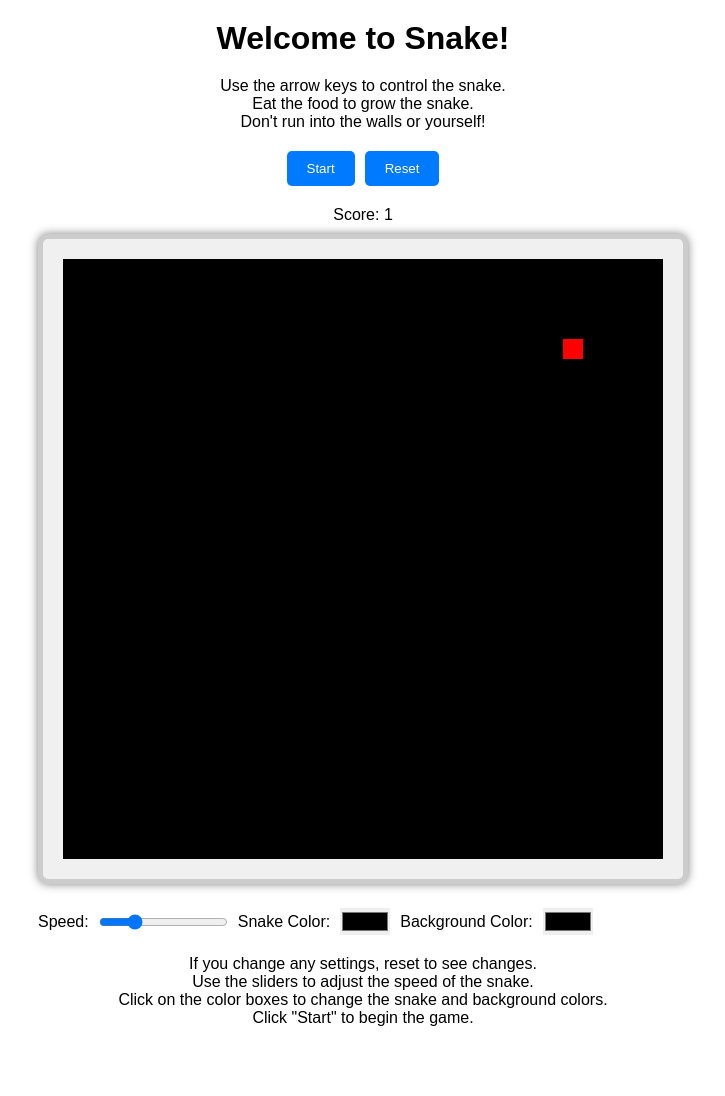
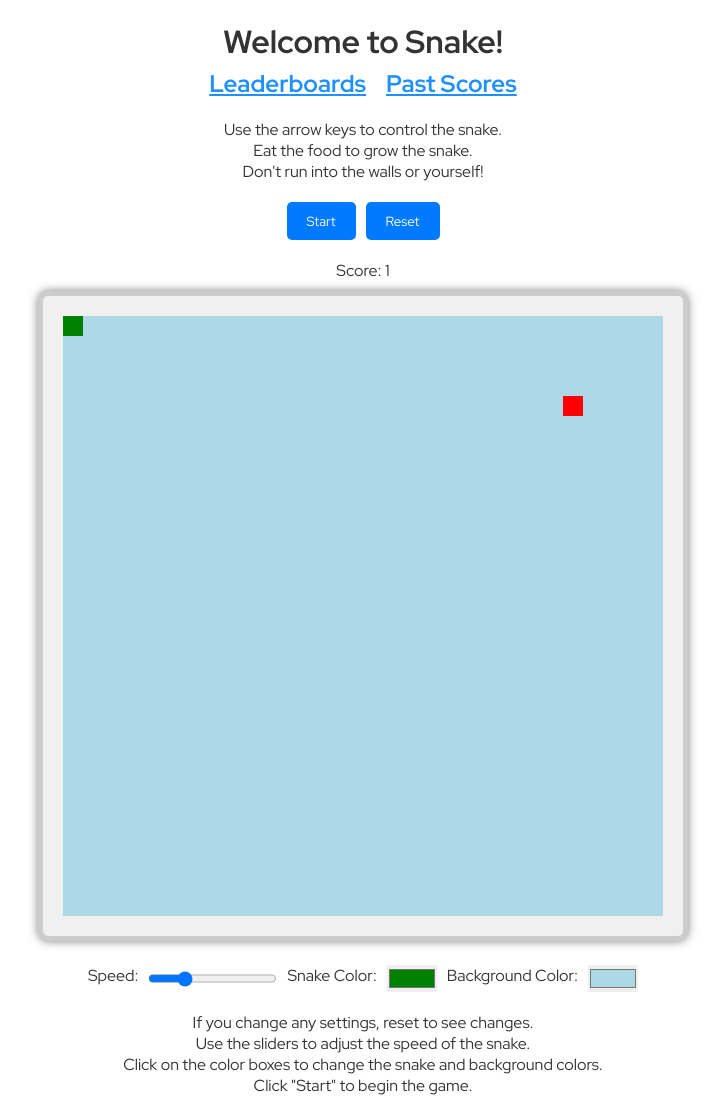
Before and after one commit to DanMarDev/Snake, a plain HTML site: page index.html in a window 1280 px wide. Shown: the whole page, without its empty margins (277-1002 px from the left). Before the commit the page ends 1027 px from the top, so only its background shows below. Drawn offline with Linux system fonts and the light colour scheme; a web font is replaced by a local one.

Commit message:
Documentation, implementation of custom settings, and bug fixes

```diff
--- a/css/style.css
+++ b/css/style.css
@@ -1,3 +1,12 @@
+p, h1, h2, h3, h4, h5, h6, li, span, div, a, button, label, input, textarea, select, option {
+    font-family: 'Red Hat Display', 'Special Gothic Expanded One', 'Roboto', sans-serif !important;
+    color: #333;
+}
+
+button {
+    font-family: 'Red Hat Display', 'Special Gothic Expanded One', 'Roboto', sans-serif !important;
+}
+
 canvas {
     background-color: #f0f0f0;
     padding: 20px;
@@ -5,6 +14,25 @@ canvas {
     border-radius: 10px;
     box-shadow: 0 0 10px rgba(0, 0, 0, 0.5);
     margin-top: 10px;
+}
+
+.submenu {
+    display: flex;
+    flex-direction: row;
+    gap: 20px;
+    align-items: center;
+}
+
+.submenu h2 {
+    margin-bottom: 20px;
+    font-size: 24px;
+    color: #1e90ff; /* DodgerBlue */
+    text-decoration: underline;
+}
+
+.submenu h2:hover {
+    color: #ff6347; /* Tomato */
+    cursor: pointer;
 }
 
 #modalOverlay {
@@ -38,7 +66,7 @@ canvas {
     display: flex;
     flex-direction: row;
     gap: 10px;
-    align-items: center;
+    justify-content: center;
     margin-top: 20px;
     margin-bottom: 20px;
 }
@@ -61,7 +89,6 @@ canvas {
 }
 
 body {
-    font-family: Arial, sans-serif;
     margin: 0;
     padding: 0;
     display: flex;
@@ -72,7 +99,7 @@ body {
 h1 {
     text-align: center;
     margin-top: 20px;
-    margin-bottom: 20px;
+    margin-bottom: 5px;
 }
 
 .instructions {
--- a/index.html
+++ b/index.html
@@ -5,46 +5,57 @@
     <title>Snake!</title>
     <link rel="stylesheet" href="css/reset.css">
     <link rel="stylesheet" href="css/style.css">
+    <link rel="preconnect" href="https://fonts.googleapis.com">
+    <link rel="preconnect" href="https://fonts.gstatic.com" crossorigin>
+    <link href="https://fonts.googleapis.com/css2?family=Red+Hat+Display:ital,wght@0,300..900;1,300..900&family=Special+Gothic+Expanded+One&display=swap" rel="stylesheet">
     <script src="js/snake.js"></script>
     <script src="js/functions.js"></script>
 </head>
 <body>
+    <header>
         <h1>Welcome to Snake!</h1>
-    <div class ="instructions">
+        <div class ="submenu">
+            <h2 href="#">Leaderboards</h2>
+            <h2 href="#">Past Scores</h2>
+        </div>
+    </header>
+    <main>
+        <section class="instructions">
             <p>Use the arrow keys to control the snake.</p>
             <p>Eat the food to grow the snake.</p>
             <p>Don't run into the walls or yourself!</p>
-    </div>
-    <div class = "settings">
+        </section>
+        <section class="settings">
             <button id="startButton" onclick="startGame()">Start</button>
             <button id="stopButton" class="hidden" onclick="stopGame()">Stop</button>
             <button id="resumeButton" class="hidden" onclick="resumeGame()">Resume</button>
             <button id="resetButton" onclick="reset()">Reset</button>
-    </div>
-    <div class="instructions">
-        <div id="score"></p>
-    </div>
-    <div class="canvas-container">
+        </section>
+        <section class="instructions">
+            <div id="score"></div>
+        </section>
+        <section class="canvas-container">
             <canvas id="gameCanvas" width="600" height="600"></canvas>
-    </div>
-    <div class="settings">
+        </section>
+        <section class="settings">
             <label for="speed">Speed:</label>
             <input type="range" id="speed" min="100" max="300" value="150" step="1">
             <label for="color">Snake Color:</label>
-        <input type="color" id="color" value="green">
+            <input type="color" id="color" value="#008000">
             <label for="bgColor">Background Color:</label>
-        <input type="color" id="bgColor" value="lightblue">
-    </div>
-    <div class ="instructions">
+            <input type="color" id="bgColor" value="#ADD8E6">
+        </section>
+        <section class="instructions">
             <p>If you change any settings, reset to see changes.</p>
             <p>Use the sliders to adjust the speed of the snake.</p>
             <p>Click on the color boxes to change the snake and background colors.</p>
             <p>Click "Start" to begin the game.</p>
-    </div>
-    <div id ="modalOverlay" class="hidden">
+        </section>
+    </main>
+    <div id="modalOverlay" class="hidden">
         <div id="customAlert" class="hidden">
             <span id="alert"></span>
-            <button id="alertButton" onclick=hideAlert()>OK</button>
+            <button id="alertButton" onclick="hideAlert()">OK</button>
         </div>
     </div>
 </body>
--- a/js/functions.js
+++ b/js/functions.js
@@ -37,6 +37,7 @@ function stopGame() {
 
 function reset() {
     gameRunning = false;
+    detectAndSetCustomSettings();
     initGame();
     hideResumeButton();
     hideStopButton();
--- a/js/snake.js
+++ b/js/snake.js
@@ -1,14 +1,18 @@
 SNAKE_INIT_SIZE = 1;
 SNAKE_INIT_SPEED = 150;  // Speed in milliseconds
 SNAKE_INIT_DIRECTION = "right";
-SNAKE_INIT_COLOR = "green";
+SNAKE_INIT_COLOR = "#008000"; // Green color
 SNAKE_INIT_BODY = [{ x: 0, y: 0 }];
 FOOD = { x: 0, y: 0 };
 CANVAS_WIDTH = 600;
 CANVAS_HEIGHT = 600;
-CANVAS_BACKGROUND_COLOR = "lightblue";
+CANVAS_BACKGROUND_COLOR = "#ADD8E6"; // Light blue color
 gameRunning = true;
 
+/**
+ * Initializes the game when the page loads.
+ * Sets up the canvas, event listeners, and starts the game loop.
+ */
 (function() {
     // Initialize the game when the page loads
     window.onload = function() {
@@ -26,7 +30,11 @@ gameRunning = true;
 }
 )();
 
-// This function starts the game loop and initializes the game
+/**
+ * Main game loop that runs continuously while the game is active.
+ * It clears the canvas, draws the snake, places the food, and checks
+ * for collisions.
+ */
 function gameLoop() {
     if (!gameRunning) return;
 
@@ -38,8 +46,8 @@ function gameLoop() {
     ctx.clearRect(0, 0, canvas.width, canvas.height);
 
     // Fill the canvas with a light blue color
+    ctx.fillRect(0, 0, canvas.width, canvas.height);
     ctx.fillStyle = CANVAS_BACKGROUND_COLOR;
-    ctx.fillRect(0, 0, canvas.width, canvas.height);
 
     // Draw the snake on the canvas
     drawSnake(ctx, SNAKE_INIT_BODY, SNAKE_INIT_COLOR);
@@ -60,13 +68,29 @@ function gameLoop() {
 
 }
 
-// This function determines if the snake is on the food
+/**
+ *
+ * Determines if the snake's head is on the food.
+ *
+ * @param {*} snakeBody - Array of snake body segments
+ * @param {*} foodPosition - Position of the food on the canvas
+ * @returns {boolean} - Returns true if the snake's head is on the food,
+ * false otherwise.
+ *
+ */
 function isOnFood(snakeBody, foodPosition) {
     const head = snakeBody[0];
     return head.x === foodPosition.x && head.y === foodPosition.y;
 }
 
-// This function grows the snake when it eats food
+/**
+ *
+ * Displays the score on the screen, updating the score element, and
+ * grows the snake by adding a new segment to its body.
+ *
+ * @param {*} snakeBody - Array of snake body segments
+ *
+ */
 function growSnake(snakeBody) {
     SNAKE_INIT_SIZE++;
     displayScore();
@@ -74,14 +98,26 @@ function growSnake(snakeBody) {
     snakeBody.push({ x: tail.x, y: tail.y });
 }
 
-// This function places a food item on the canvas intially and
-// generates a new food item when the snake eats it
+/**
+ *
+ * Places the food on the canvas at the specified position.
+ *
+ * @param {*} ctx - Canvas context
+ * @param {*} foodPosition - Position of the food on the canvas
+ *
+ */
 function placeFood(ctx, foodPosition) {
     ctx.fillStyle = "red";
     ctx.fillRect(foodPosition.x, foodPosition.y, 20, 20);
+    ctx.fillStyle = CANVAS_BACKGROUND_COLOR;
 }
 
-// This function generates a random position for the food
+/**
+ * Generates a random position for the food on the canvas.
+ * The position is aligned to a grid of 20x20 pixels.
+ *
+ * @returns {object} - An object containing the x and y coordinates of the food.
+ */
 function generateFoodPosition() {
     const x = Math.floor(Math.random() * (CANVAS_WIDTH / 20)) * 20;
     const y = Math.floor(Math.random() * (CANVAS_HEIGHT / 20)) * 20;
@@ -89,10 +125,14 @@ function generateFoodPosition() {
 }
 
 
-// This function checks for collisions with the walls or itself
-// and returns true if a collision occurs.
-// It also checks if the snake is on the food and grows the snake if it is.
-// It returns false if no collision occurs.
+/**
+ *
+ * Checks for collisions with walls, itself, and food.
+ *
+ * @param {*} snakeBody - Array of snake body segments
+ * @param {*} ctx - Canvas context
+ * @returns {boolean} - Returns true if a collision is detected, false otherwise.
+ */
 function checkCollision(snakeBody, ctx) {
     const head = snakeBody[0];
     // Check for collision with walls
@@ -115,7 +155,13 @@ function checkCollision(snakeBody, ctx) {
     return false;
 }
 
-// This function handles keyboard input for controlling the snake
+/**
+ *
+ * Handles key press events for controlling the snake's direction.
+ *
+ * @param {*} event - The key press event object
+ *
+ */
 function handleKeyPress(event) {
     const key = event.key.toLowerCase();
 
@@ -134,11 +180,18 @@ function handleKeyPress(event) {
     }
 }
 
-// This function moves the snake in the specified direction
+/**
+ *
+ * Moves the snake in the specified direction.
+ *
+ * @param {*} snakeBody - Array of snake body segments
+ * @param {*} direction - Direction to move the snake (up, down, left, right)
+ */
 function moveSnake(snakeBody, direction) {
     const head = { ...snakeBody[0] };
 
-    // Prevent the snake from moving in the opposite direction if its length is more than 1
+    // Prevent the snake from moving in the opposite direction if its
+    // length is more than 1
     if (snakeBody.length > 1) {
         const neck = snakeBody[1];
         if (direction === "up" && head.y - 20 === neck.y) {
@@ -172,23 +225,33 @@ function moveSnake(snakeBody, direction) {
     snakeBody.pop();
 }
 
-// This function initializes the snake game with default values
+/**
+ *
+ * Initializes the game by setting up the canvas, snake, and food.
+ *
+ * @returns {void}
+ */
 function initGame() {
 
-    initalizeDefaultSettings
-
+    // Check if custom settings are detected and set them
+    // If not, initialize default settings
     if (detectAndSetCustomSettings()) {
         SNAKE_INIT_SPEED = parseInt(document.getElementById("speed").value);
         SNAKE_INIT_COLOR = document.getElementById("color").value;
         CANVAS_BACKGROUND_COLOR = document.getElementById("bgColor").value;
+    } else {
+        initalizeDefaultSettings();
     }
 
+    // Canvas setup
     const canvas = document.getElementById("gameCanvas");
     const ctx = canvas.getContext("2d");
     canvas.width = CANVAS_WIDTH;
     canvas.height = CANVAS_HEIGHT;
+    ctx.fillStyle = CANVAS_BACKGROUND_COLOR;
     ctx.fillRect(0, 0, canvas.width, canvas.height);
 
+    // Snake and food setup
     SNAKE_INIT_SIZE = 1;
     SNAKE_INIT_DIRECTION = "right";
     SNAKE_INIT_BODY = [{ x: 0, y: 0 }];
@@ -199,14 +262,29 @@ function initGame() {
     displayScore();
 }
 
-// This function draws the snake on the canvas
+/**
+ *
+ * Draws the snake on the canvas.
+ *
+ * @param {*} ctx - Canvas context
+ * @param {*} snakeBody - Array of snake body segments
+ * @param {*} snakeColor - Color of the snake
+ */
 function drawSnake(ctx, snakeBody, snakeColor) {
     ctx.fillStyle = snakeColor;
     for (let i = 0; i < snakeBody.length; i++) {
         ctx.fillRect(snakeBody[i].x, snakeBody[i].y, 20, 20);
     }
+    ctx.fillStyle = CANVAS_BACKGROUND_COLOR; // Reset fill style to background color
 }
 
+
+/**
+ *
+ * Detects and sets custom settings for the snake game.
+ *
+ * @returns {boolean} - Returns true if custom settings are detected, false otherwise.
+ */
 function detectAndSetCustomSettings() {
     custom = false;
     let customSpeed = document.getElementById("speed").value;
@@ -216,18 +294,27 @@ function detectAndSetCustomSettings() {
     if (customSpeed !== SNAKE_INIT_SPEED) {
         SNAKE_INIT_SPEED = parseInt(customSpeed);
         custom = true;
+        document.getElementById("speed").value = SNAKE_INIT_SPEED;
     }
     if (customColor !== SNAKE_INIT_COLOR) {
         SNAKE_INIT_COLOR = customColor;
         custom = true;
+        document.getElementById("color").value = SNAKE_INIT_COLOR;
     }
     if (customBgColor !== CANVAS_BACKGROUND_COLOR) {
         CANVAS_BACKGROUND_COLOR = customBgColor;
         custom = true;
+        document.getElementById("bgColor").value = CANVAS_BACKGROUND_COLOR;
     }
     return custom;
 }
 
+/**
+ *
+ * Initializes default settings for the snake game.
+ *
+ * @param {string} message - The message to display in the alert.
+ */
 function initalizeDefaultSettings() {
     document.getElementById("speed").value = SNAKE_INIT_SPEED;
     document.getElementById("color").value = SNAKE_INIT_COLOR;
```
Lines whose indentation alone changed are shown as unchanged.
